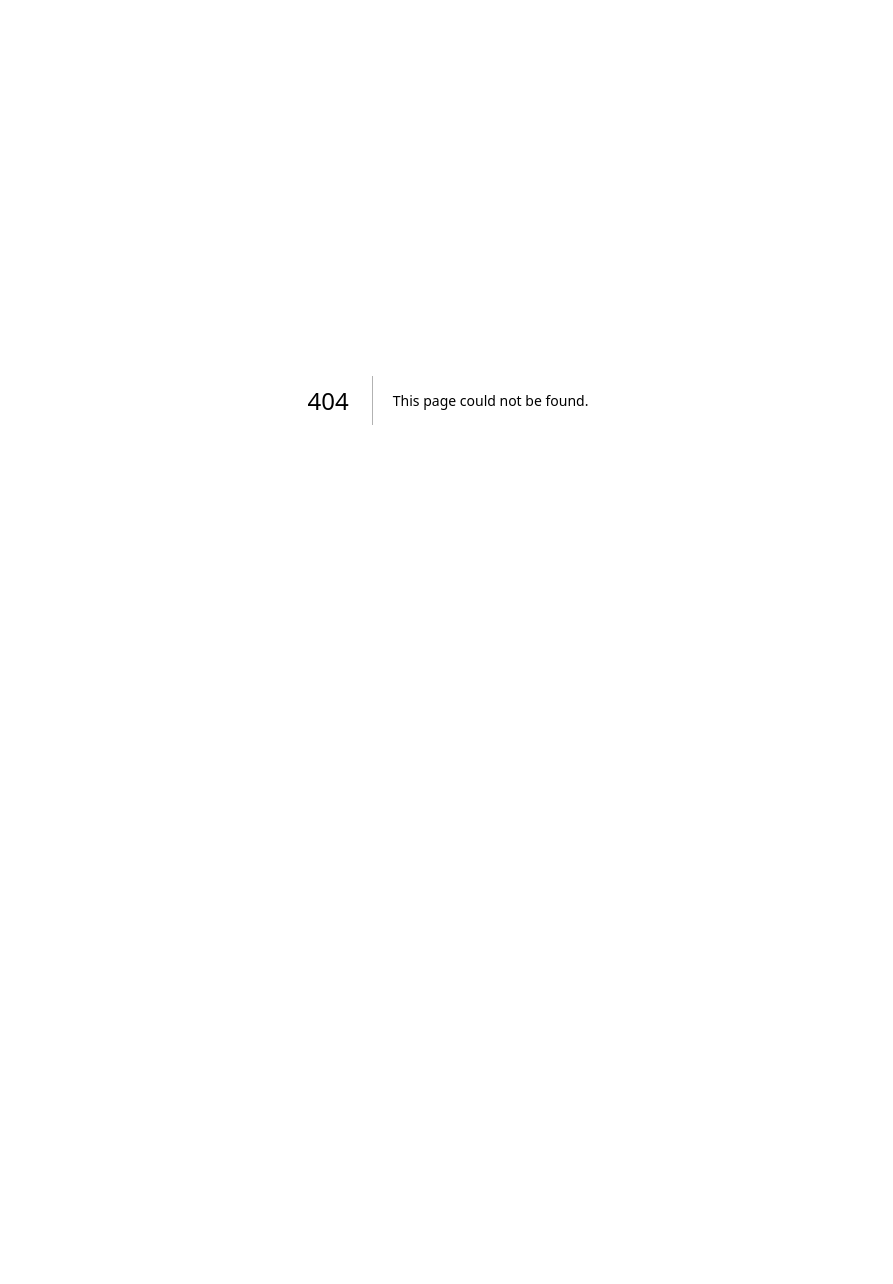
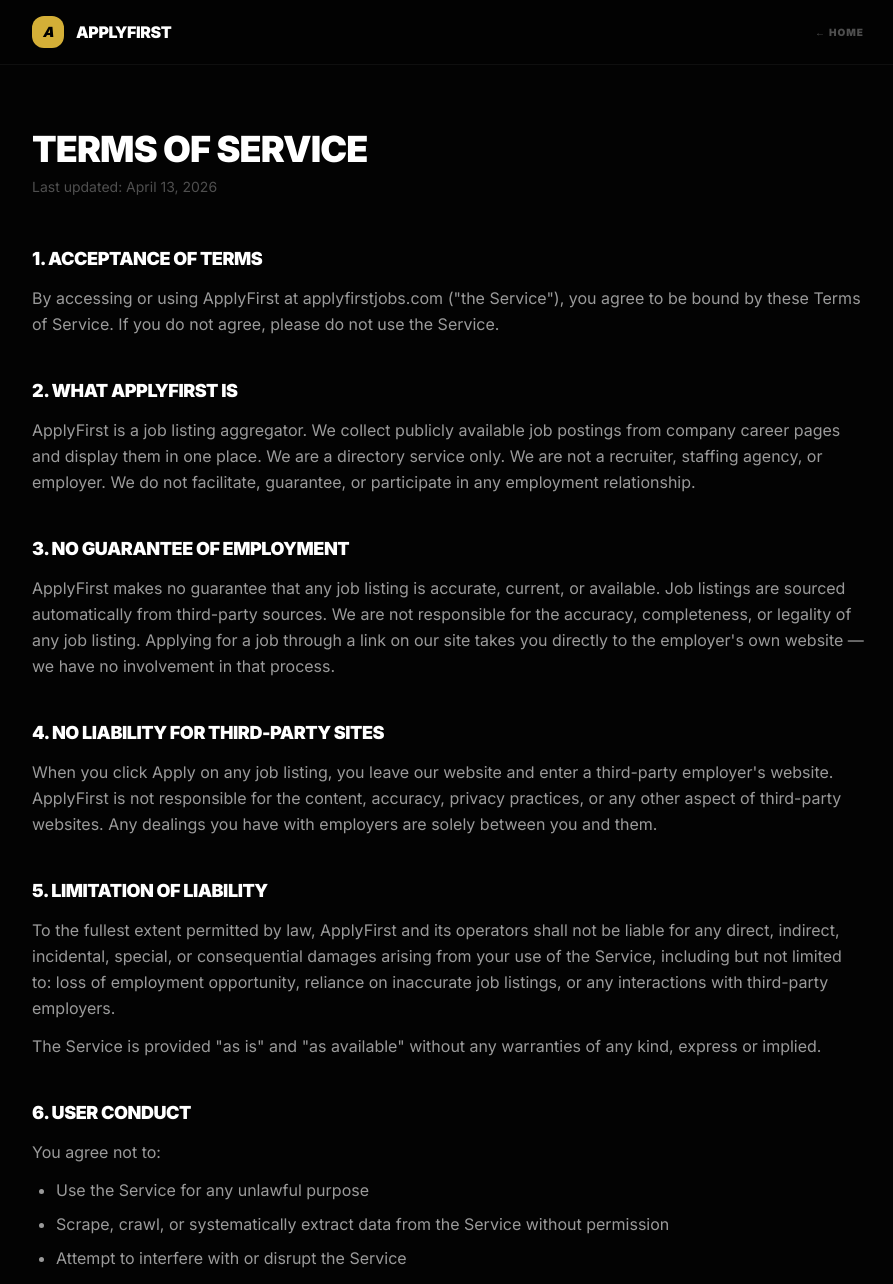
Before and after one commit to applyfirstjobs-stack/applyfirst-website, a Next.js app: page /terms in a window 1280 px wide. Before the commit this address had no page. Shown: the top 1284 px of the page, without its empty margins (192-1085 px from the left). Before the commit the page ends 800 px from the top, so only its background shows below. Built offline with nearby package versions, Linux system fonts and the light colour scheme.

Commit message:
Create page.tsx

```diff
--- /dev/null
+++ b/app/terms/page.tsx
@@ -0,0 +1,105 @@
+import Link from 'next/link';
+
+export const metadata = {
+  title: 'Terms of Service — ApplyFirst',
+  description: 'Terms of Service for ApplyFirst job board.',
+};
+
+export default function TermsOfService() {
+  return (
+    <div className="min-h-screen bg-[#030303] text-white">
+      <nav className="sticky top-0 z-50 border-b border-white/5 bg-[#030303]/95 backdrop-blur-xl">
+        <div className="max-w-4xl mx-auto px-4 md:px-8 h-16 flex items-center justify-between">
+          <Link href="/" className="flex items-center gap-3 hover:opacity-70 transition-opacity">
+            <div className="w-8 h-8 bg-[#d4af37] rounded-xl flex items-center justify-center">
+              <span className="text-black font-black text-sm italic">A</span>
+            </div>
+            <span className="font-black text-base text-white tracking-tight uppercase">ApplyFirst</span>
+          </Link>
+          <Link href="/" className="text-[10px] font-black uppercase tracking-widest text-white/30 hover:text-white transition-colors">← Home</Link>
+        </div>
+      </nav>
+
+      <div className="max-w-4xl mx-auto px-4 md:px-8 py-16">
+        <h1 className="text-4xl font-black text-white uppercase tracking-tight mb-2">Terms of Service</h1>
+        <p className="text-white/30 text-sm mb-12">Last updated: April 13, 2026</p>
+
+        <div className="space-y-10 text-white/60 leading-relaxed">
+
+          <section>
+            <h2 className="text-lg font-black text-white uppercase tracking-tight mb-3">1. Acceptance of Terms</h2>
+            <p>By accessing or using ApplyFirst at applyfirstjobs.com ("the Service"), you agree to be bound by these Terms of Service. If you do not agree, please do not use the Service.</p>
+          </section>
+
+          <section>
+            <h2 className="text-lg font-black text-white uppercase tracking-tight mb-3">2. What ApplyFirst Is</h2>
+            <p>ApplyFirst is a job listing aggregator. We collect publicly available job postings from company career pages and display them in one place. We are a directory service only. We are not a recruiter, staffing agency, or employer. We do not facilitate, guarantee, or participate in any employment relationship.</p>
+          </section>
+
+          <section>
+            <h2 className="text-lg font-black text-white uppercase tracking-tight mb-3">3. No Guarantee of Employment</h2>
+            <p>ApplyFirst makes no guarantee that any job listing is accurate, current, or available. Job listings are sourced automatically from third-party sources. We are not responsible for the accuracy, completeness, or legality of any job listing. Applying for a job through a link on our site takes you directly to the employer's own website — we have no involvement in that process.</p>
+          </section>
+
+          <section>
+            <h2 className="text-lg font-black text-white uppercase tracking-tight mb-3">4. No Liability for Third-Party Sites</h2>
+            <p>When you click Apply on any job listing, you leave our website and enter a third-party employer's website. ApplyFirst is not responsible for the content, accuracy, privacy practices, or any other aspect of third-party websites. Any dealings you have with employers are solely between you and them.</p>
+          </section>
+
+          <section>
+            <h2 className="text-lg font-black text-white uppercase tracking-tight mb-3">5. Limitation of Liability</h2>
+            <p>To the fullest extent permitted by law, ApplyFirst and its operators shall not be liable for any direct, indirect, incidental, special, or consequential damages arising from your use of the Service, including but not limited to: loss of employment opportunity, reliance on inaccurate job listings, or any interactions with third-party employers.</p>
+            <p className="mt-3">The Service is provided "as is" and "as available" without any warranties of any kind, express or implied.</p>
+          </section>
+
+          <section>
+            <h2 className="text-lg font-black text-white uppercase tracking-tight mb-3">6. User Conduct</h2>
+            <p className="mb-3">You agree not to:</p>
+            <ul className="list-disc pl-6 space-y-2">
+              <li>Use the Service for any unlawful purpose</li>
+              <li>Scrape, crawl, or systematically extract data from the Service without permission</li>
+              <li>Attempt to interfere with or disrupt the Service</li>
+              <li>Use the Service to send spam or unsolicited communications</li>
+            </ul>
+          </section>
+
+          <section>
+            <h2 className="text-lg font-black text-white uppercase tracking-tight mb-3">7. Intellectual Property</h2>
+            <p>Job listing content is sourced from public sources and remains the property of the respective employers. The ApplyFirst brand, design, and website code are owned by ApplyFirst. You may not reproduce or redistribute our website design or code without permission.</p>
+          </section>
+
+          <section>
+            <h2 className="text-lg font-black text-white uppercase tracking-tight mb-3">8. Email Alerts</h2>
+            <p>If you subscribe to job alerts, you consent to receiving periodic emails from us. You can unsubscribe at any time by contacting us at <span className="text-[#d4af37]">hello@applyfirstjobs.com</span>. We will never sell your email address.</p>
+          </section>
+
+          <section>
+            <h2 className="text-lg font-black text-white uppercase tracking-tight mb-3">9. Changes to Terms</h2>
+            <p>We reserve the right to modify these Terms at any time. Continued use of the Service after changes constitutes acceptance of the new Terms.</p>
+          </section>
+
+          <section>
+            <h2 className="text-lg font-black text-white uppercase tracking-tight mb-3">10. Governing Law</h2>
+            <p>These Terms shall be governed by and construed in accordance with applicable law. Any disputes shall be resolved through good-faith negotiation first.</p>
+          </section>
+
+          <section>
+            <h2 className="text-lg font-black text-white uppercase tracking-tight mb-3">11. Contact</h2>
+            <p>For any questions about these Terms: <span className="text-[#d4af37]">hello@applyfirstjobs.com</span></p>
+          </section>
+
+        </div>
+      </div>
+
+      <footer className="border-t border-white/5 mt-10">
+        <div className="max-w-4xl mx-auto px-4 md:px-8 py-8 flex items-center justify-between">
+          <Link href="/" className="text-white/20 text-xs font-black uppercase tracking-widest hover:text-white transition-colors">ApplyFirst</Link>
+          <div className="flex gap-6 text-[10px] font-black uppercase tracking-widest text-white/20">
+            <Link href="/privacy" className="hover:text-white transition-colors">Privacy</Link>
+            <Link href="/contact" className="hover:text-white transition-colors">Contact</Link>
+          </div>
+        </div>
+      </footer>
+    </div>
+  );
+}
```
